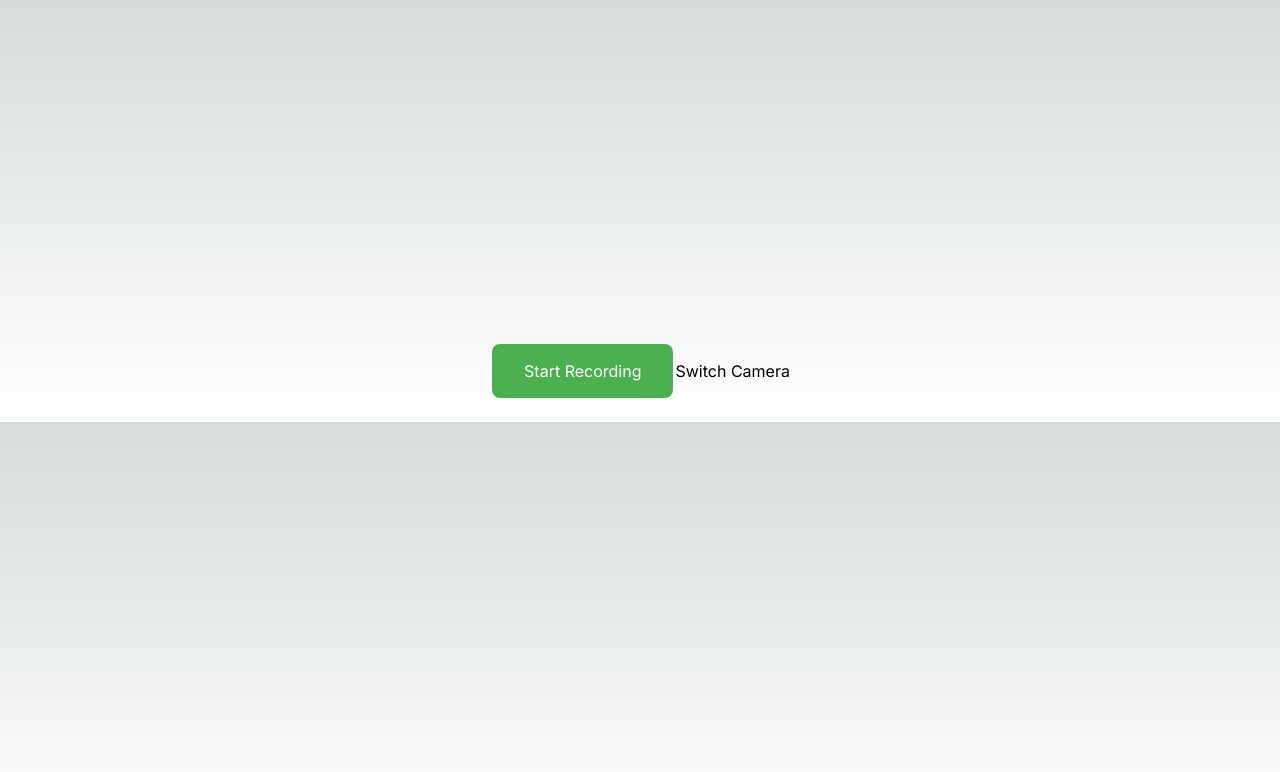
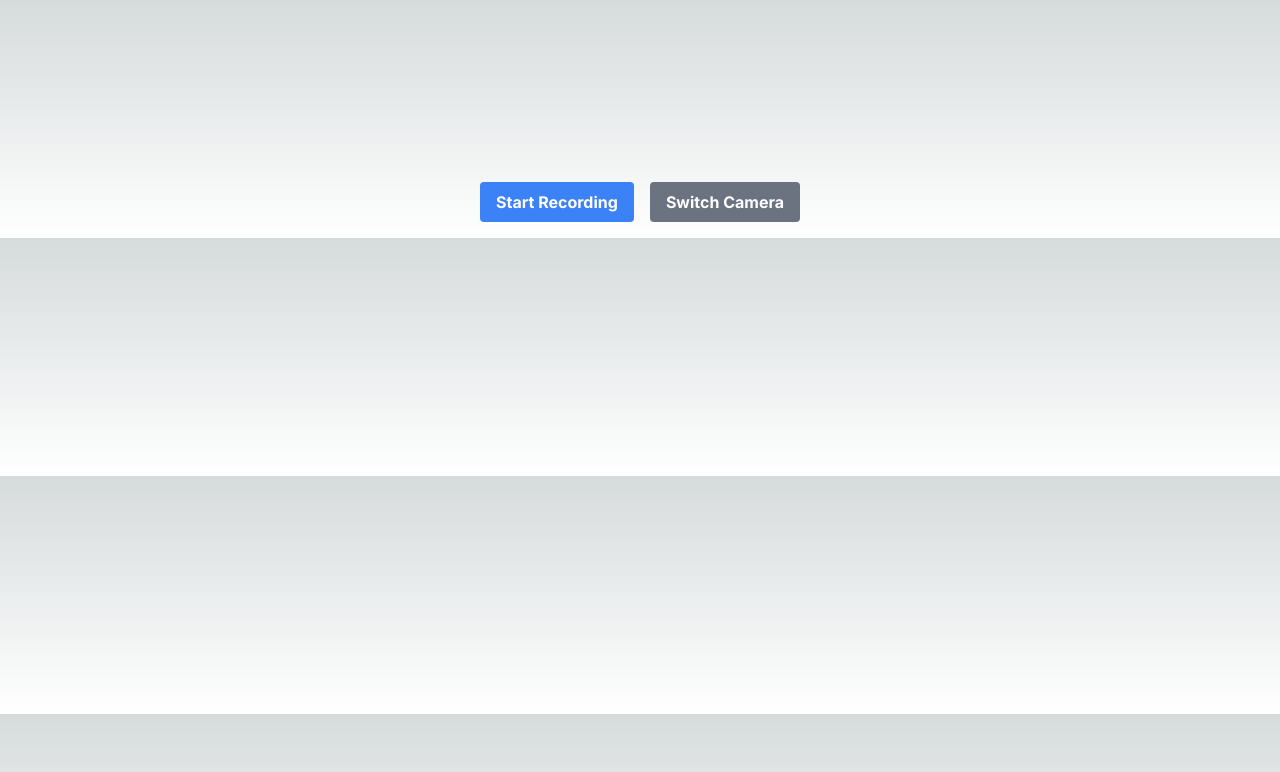
Before and after one commit to manideep1428/google_hackathon, a Next.js app: page /video in a window 1280 px wide. Shown: the top 772 px of the page. Built offline with nearby package versions, Linux system fonts and the light colour scheme.

Commit message:
final commit

```diff
--- a/app/api/image/route.ts
+++ b/app/api/image/route.ts
@@ -23,5 +23,5 @@ const genAI = new GoogleGenerativeAI(process.env.GEMINI_KEY || "");
     const response = await result.response;
     const text = await response.text();
     console.log(text)
-    return NextResponse.json({ request: "HI" , message: text});
+    return NextResponse.json({message: text});
 }
--- a/app/components/ui/Svgs.tsx
+++ b/app/components/ui/Svgs.tsx
@@ -31,3 +31,18 @@ export function Remove(){
      <path stroke-linecap="round" stroke-linejoin="round" d="M6 18 18 6M6 6l12 12" />
     </svg>
 }
+
+export function Camera(){
+  return <svg xmlns="http://www.w3.org/2000/svg" fill="none" viewBox="0 0 24 24" stroke-width="1.5" stroke="currentColor" className="w-6 h-6">
+  <path stroke-linecap="round" stroke-linejoin="round" d="M6.827 6.175A2.31 2.31 0 0 1 5.186 7.23c-.38.054-.757.112-1.134.175C2.999 7.58 2.25 8.507 2.25 9.574V18a2.25 2.25 0 0 0 2.25 2.25h15A2.25 2.25 0 0 0 21.75 18V9.574c0-1.067-.75-1.994-1.802-2.169a47.865 47.865 0 0 0-1.134-.175 2.31 2.31 0 0 1-1.64-1.055l-.822-1.316a2.192 2.192 0 0 0-1.736-1.039 48.774 48.774 0 0 0-5.232 0 2.192 2.192 0 0 0-1.736 1.039l-.821 1.316Z" />
+  <path stroke-linecap="round" stroke-linejoin="round" d="M16.5 12.75a4.5 4.5 0 1 1-9 0 4.5 4.5 0 0 1 9 0ZM18.75 10.5h.008v.008h-.008V10.5Z" />
+</svg>
+}
+
+export function  Stop(){
+  return<svg xmlns="http://www.w3.org/2000/svg" fill="none" viewBox="0 0 24 24" stroke-width="1.5" stroke="currentColor" className="w-6 h-6">
+  <path stroke-linecap="round" stroke-linejoin="round" d="M21 12a9 9 0 1 1-18 0 9 9 0 0 1 18 0Z" />
+  <path stroke-linecap="round" stroke-linejoin="round" d="M9 9.563C9 9.252 9.252 9 9.563 9h4.874c.311 0 .563.252.563.563v4.874c0 .311-.252.563-.563.563H9.564A.562.562 0 0 1 9 14.437V9.564Z" />
+</svg>
+
+}
--- a/app/video/VideoPlayer.css
+++ /dev/null
@@ -1,46 +0,0 @@
-.capture-video-container {
-    display: flex;
-    flex-direction: column;
-    align-items: center;
-    justify-content: center;
-    margin: 20px;
-  }
-
-  .video-wrapper {
-    position: relative;
-    width: 100%;
-    max-width: 600px;
-  }
-
-  .video-wrapper video {
-    width: 100%;
-    height: auto;
-  }
-
-  .hidden {
-    display: none;
-  }
-
-  .controls {
-    margin-top: 20px;
-  }
-
-  .record-button {
-    background-color: #4CAF50; /* Green */
-    border: none;
-    color: white;
-    padding: 15px 32px;
-    text-align: center;
-    text-decoration: none;
-    display: inline-block;
-    font-size: 16px;
-    margin: 4px 2px;
-    cursor: pointer;
-    border-radius: 8px;
-  }
-
-  @media (max-width: 768px) {
-    .video-wrapper {
-      max-width: 100%;
-    }
-  }
--- a/app/video/page.tsx
+++ b/app/video/page.tsx
@@ -2,24 +2,27 @@
 import React, { useState, useEffect, useRef } from 'react';
 import Image from 'next/image';
 import axios from 'axios';
-import './Videoplayer.css'
+
 
 const CaptureVideo: React.FC = () => {
   const videoRef = useRef<HTMLVideoElement>(null);
   const canvasRef = useRef<HTMLCanvasElement>(null);
   const [capturedFrame, setCapturedFrame] = useState("");
   const [isRecording, setIsRecording] = useState<boolean>(false);
-  const [response, setResponse] = useState("");
+  const [text, setText] = useState('');
+  const [speak, setSpeak] = useState(false);
   const [isAiTaking, setAiTaking] = useState(true);
   const [isFrontCamera, setIsFrontCamera] = useState<boolean>(true);
 
   useEffect(() => {
     let intervalId: NodeJS.Timeout;
     if (isRecording) {
-      intervalId = setInterval(captureFrame, 6000);
+      if(isAiTaking){
+        intervalId = setInterval(captureFrame, 7000);
+      }
     }
     return () => clearInterval(intervalId);
-  }, [isRecording]);
+  }, [isRecording,isAiTaking]);
 
   const startRecording = async () => {
     try {
@@ -33,10 +36,17 @@ const CaptureVideo: React.FC = () => {
     }
   };
 
+  const handleStop = () => {
+
+    setSpeak(false);
+  };
+
+
   const stopRecording = () => {
     const stream = videoRef.current?.srcObject as MediaStream;
     const tracks = stream?.getTracks();
     tracks?.forEach(track => track.stop());
+    speechSynthesis.cancel();
     setIsRecording(false);
   };
 
@@ -50,48 +60,58 @@ const CaptureVideo: React.FC = () => {
     }
   };
 
+
 useEffect(() => {
-   if(isAiTaking){
       if (capturedFrame !== "") {
+        const image = capturedFrame.split(",")[1];
         setAiTaking(false)
-      const image = capturedFrame.split(",")[1];
         const handleResponse = async () => {
           const res = await axios.post('/api/image', { image: image });
-        console.log(res.data);
-        setAiTaking(true)
+          const result = res.data.message
+          setText(result)
         };
         handleResponse();
       }
-   }
-  }, [capturedFrame ,isAiTaking]);
+  }, [capturedFrame, isAiTaking]);
+
+  useEffect(()=>{
+    const handleSpeech = () => {
+      const utterance = new SpeechSynthesisUtterance(text);
+      speechSynthesis.speak(utterance);
+      setAiTaking(true)
+    };
+    handleSpeech();
+  },[text])
 
   const toggleCamera = () => {
     setIsFrontCamera(prevState => !prevState);
+    stopRecording();
+    startRecording();
   };
 
   return (
-    <div className="capture-video-container">
-      <div className="video-wrapper">
-        <video ref={videoRef} autoPlay muted playsInline />
+    <div className="flex flex-col items-center justify-center space-y-4 m-4">
+      <div className="relative">
+        <video ref={videoRef} autoPlay muted playsInline className="w-full" />
         <canvas ref={canvasRef} className="hidden" />
       </div>
-      <div className="controls">
+      <div className="space-x-4">
         {!isRecording ? (
-          <button onClick={startRecording} className="record-button">
+          <button onClick={startRecording} className="bg-blue-500 hover:bg-blue-700 text-white font-bold py-2 px-4 rounded">
             Start Recording
           </button>
         ) : (
-          <button onClick={stopRecording} className="record-button">
+          <button onClick={stopRecording} className="bg-red-500 hover:bg-red-700 text-white font-bold py-2 px-4 rounded">
             Stop Recording
           </button>
         )}
-        <button onClick={toggleCamera} className="toggle-camera-button">
+        <button onClick={toggleCamera} className="bg-gray-500 hover:bg-gray-700 text-white font-bold py-2 px-4 rounded">
           Switch Camera
         </button>
       </div>
       {capturedFrame && (
-        <div className="captured-photo">
-          <Image width={330} height={330} src={capturedFrame} alt="Captured frame" />
+        <div className="relative w-72 h-72">
+          <Image layout="fill" objectFit="cover" src={capturedFrame} alt="Captured frame" />
         </div>
       )}
     </div>
```
Lines whose indentation alone changed are shown as unchanged.
